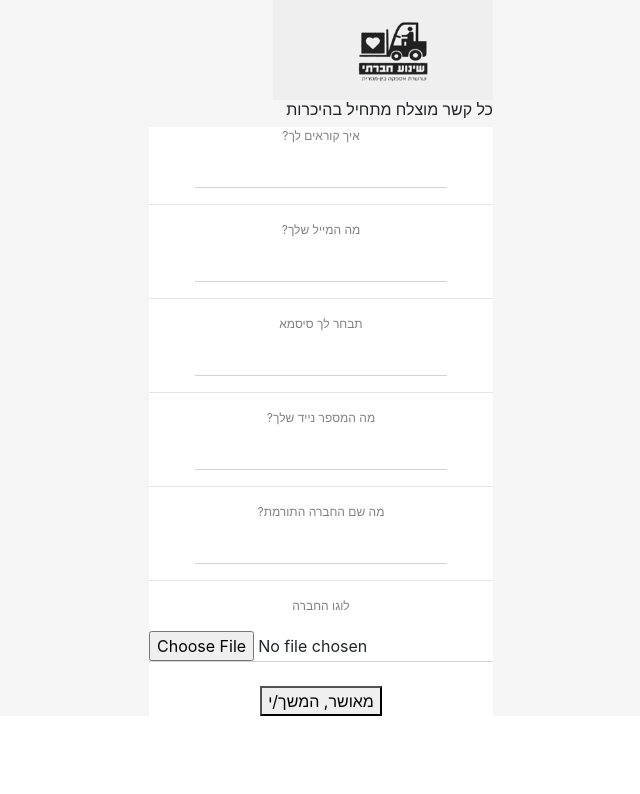
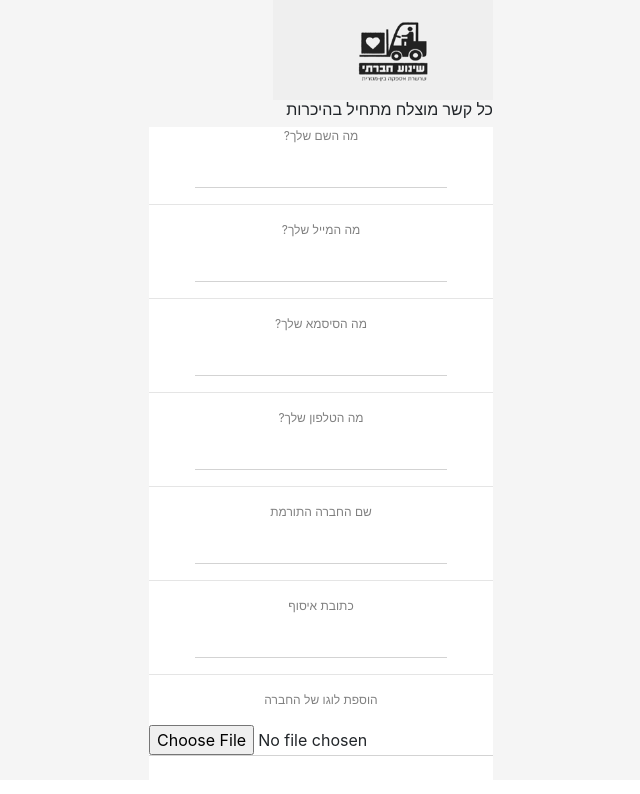
Before and after one commit to Alon2303/coda-social-transport-fe, a React (Create React App) app: page /signup in a window 1280 px wide. Shown: the top 794 px of the page, without its empty margins (319-959 px from the left). Built offline with nearby package versions, Linux system fonts and the light colour scheme.

Commit message:
confirmation page added

```diff
--- a/package.json
+++ b/package.json
@@ -6,6 +6,7 @@
     "@testing-library/jest-dom": "^4.2.4",
     "@testing-library/react": "^9.5.0",
     "@testing-library/user-event": "^7.2.1",
+    "axios": "^0.20.0",
     "bootstrap": "^4.5.2",
     "react": "^16.13.1",
     "react-dom": "^16.13.1",
--- a/src/App.js
+++ b/src/App.js
@@ -3,15 +3,14 @@ import { BrowserRouter, Switch, Route } from 'react-router-dom';
 
 // Pages
 import PageName from './pages/PageName';
-
 // Components
 import ComponentName from './components/ComponentName';
-
 // SingUp
 import SignUp from './components/signUp/signUp';
-
 //SignIn
 import SignIn from './components/signIn/signIn';
+//Confirmation page
+import Confirmation from './components/signUp/confirmation';
 
 class App extends Component {
   render() {
@@ -23,6 +22,8 @@ class App extends Component {
             <Route path='/example' component={ComponentName} />
             <Route path='/signup' component={SignUp} />
             <Route path='/signin' component={SignIn} />
+            <Route path='/confirmation' component={Confirmation} />
+
           </Switch>
         </div>
       </BrowserRouter>
--- /dev/null
+++ b/src/api/fetcher.js
@@ -0,0 +1,8 @@
+import axios from 'axios';
+
+const fetcher = axios.create({
+    baseURL: 'http://localhost:3030',
+    withCredentials: true
+});
+
+export default fetcher;
--- /dev/null
+++ b/src/api/users.js
@@ -0,0 +1,30 @@
+import fetcher from './fetcher';
+
+const getAllUsers = async () => {
+    try {
+        const users = await fetcher.get('./users');
+        return users.data
+    }catch(error){
+        console.log(error)
+    }
+}
+
+const addUserToDB = async (name, email, password, phone, companyName, address, selectedFile) =>{
+    try {
+        const add = await fetcher.post('./signup', {name, email, password, phone, companyName, address, selectedFile});
+        return add;
+    }catch(error){
+        console.log(error)
+    }
+}
+
+const getUsersById = async (email, password) => {
+    try{
+        const {data} = await fetcher.post('./signin', {email,password});
+        return data;
+    }catch(error){
+        console.log(error);
+    }
+}
+
+export {getUsersById, getAllUsers, addUserToDB};
--- a/src/components/signIn/signIn.js
+++ b/src/components/signIn/signIn.js
@@ -1,5 +1,5 @@
 import React from 'react';
-import './style.css';
+import '../signUp/style.css';
 
 class SignIn extends React.Component{
 
@@ -16,10 +16,9 @@ class SignIn extends React.Component{
         this.setState({
             [name] : value.toLowerCase(),
         });
-        console.log('email', this.state.email)
-        console.log('password', this.state.password)
     }
     render(){
+        const {email, password} = this.state;
         return (
             <form className={"container fluid"} onSubmit={this.handleSubmit}>
                 <div className={"d-flex justify-content-center"}>
@@ -40,9 +39,11 @@ class SignIn extends React.Component{
 
                         </div>
                         <br/>
+                        {email && password &&
                         <div>
                             <button type={"submit"} >מאושר, המשך/י</button>
                         </div>
+                        }
                     </div>
                 </div>
             </form>
--- a/src/components/signIn/style.css
+++ /dev/null
@@ -1,15 +0,0 @@
-form{
-    background-color: #F5F5F5;
-}
-
-form p{
-    font-size: 12px;
-    color: grey;
-}
-
-input {
-    border: 0;
-    outline: 0;
-    background: transparent;
-    border-bottom: 1px solid lightgray;
-  }
--- /dev/null
+++ b/src/components/signUp/confirmation.js
@@ -0,0 +1,21 @@
+import React from 'react';
+
+class Confirmation extends React.Component {
+
+    render(){
+        return (
+            <div className={"container fluid"}>
+                <div className={"d-flex justify-content-center"}>
+                    <div>
+                    <h6>כיף שהצטרפת!</h6>
+                        <p>Thank you!!!</p>
+                        <button >לתרומת ציוד</button>
+                        <button>לתרומה כספית</button>
+                    </div>
+                </div>
+            </div>
+        )
+    }
+}
+
+export default Confirmation;
--- a/src/components/signUp/signUp.js
+++ b/src/components/signUp/signUp.js
@@ -1,4 +1,5 @@
 import React from 'react';
+import {addUserToDB} from '../../api/users';
 import './style.css';
 
 class SignUp extends React.Component {
@@ -10,6 +11,7 @@ class SignUp extends React.Component {
             password: '',
             phone:'',
             companyName:'',
+            address: '',
             selectedFile: null
         }
     }
@@ -19,11 +21,6 @@ class SignUp extends React.Component {
         this.setState({
             [name] : value.toLowerCase(),
         });
-        console.log('name', this.state.name)
-        console.log('email', this.state.email)
-        console.log('password', this.state.password)
-        console.log('phone', this.state.phone)
-        console.log('companyName', this.state.companyName)
     }
 
     handleUpload = (e)=>{
@@ -34,7 +31,41 @@ class SignUp extends React.Component {
         })
     }
 
+    signupProcessDone = (e) =>{
+        e.preventDefault();
+
+        setTimeout(() => {
+            this.props.history.replace("/confirmation");
+        }, 2000)
+    }
+
+    onCheck = async e => {
+        e.preventDefault();
+        const {name, email, password, phone, companyName, address, selectedFile} = this.state;
+        const user = await addUserToDB(name, email, password, phone, companyName, address, selectedFile);
+        if(user === undefined){
+            this.setState({
+                valid: "notValid",
+                message: 'One or more of the inputs is invalid!'
+            })
+        }else if(user.data === "all fields are required"){
+            this.setState({
+                valid: "notValid",
+                message: 'All fields are required'
+            })
+        } else {
+            this.setState({
+                user,
+                valid: "valid",
+                message: ` כל קשר מוצלח מתחיל בהיכרות,${name}`
+            },this.signupProcessDone())
+        }
+    };
+
+
+
     render(){
+        const {name, email, password} = this.state;
         return (
             <form className={"container fluid"} onSubmit={this.handleSubmit}>
                 <div className={"d-flex justify-content-center"}>
@@ -45,7 +76,7 @@ class SignUp extends React.Component {
                         <div className={"text-center"} style={{backgroundColor:"white"}}>
 
                             <div>
-                                <p>?איך קוראים לך</p>
+                                <p>?מה השם שלך</p>
                                 <input type={"text"}  name={"name"} onChange={this.handleChange} required/>
                             </div>
                             <hr />
@@ -55,29 +86,36 @@ class SignUp extends React.Component {
                             </div>
                             <hr />
                             <div>
-                                <p>תבחר לך סיסמא</p>
-                                <input type={"password"} name={"password"} onChange={this.handleChange} required/>
+                                <p>?מה הסיסמא שלך</p>
+                                <input type={"password"} name={"password"} minlength="7" onChange={this.handleChange} required/>
                             </div>
                             <hr />
                             <div>
-                            <p>?מה המספר נייד שלך</p>
+                            <p>?מה הטלפון שלך</p>
                                 <input type={"text"} name={"phone"} onChange={this.handleChange}/>
                             </div>
                             <hr />
                             <div>
-                            <p>?מה שם החברה התורמת</p>
+                            <p>שם החברה התורמת</p>
                                 <input type={"text"} name={"companyName"} onChange={this.handleChange}/>
                             </div>
                             <hr />
                             <div>
-                                <p>לוגו החברה</p>
+                            <p>כתובת איסוף</p>
+                                <input type={"text"} name={"address"} onChange={this.handleChange}/>
+                            </div>
+                            <hr />
+                            <div>
+                                <p>הוספת לוגו של החברה</p>
                                 <input type={"file"} name={"companyLogo"} onChange={this.handleUpload}/>
                                 {/* <button type={"button"} onClick={this.handleClick}>Upload</button> */}
                             </div>
                             <br/>
+                            { name && email && password &&
                             <div>
-                                <button type={"submit"} >מאושר, המשך/י</button>
+                                <button type={"submit"} onClick={this.signupProcessDone}>מאושר, המשך/י</button>
                             </div>
+                            }
                         </div>
                     </div>
                 </div>
```
Also changed, not shown: 1 other file (tests, documents, lock files or other folders).
